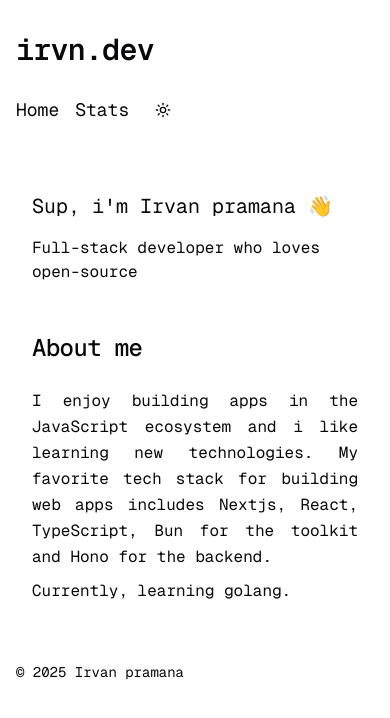
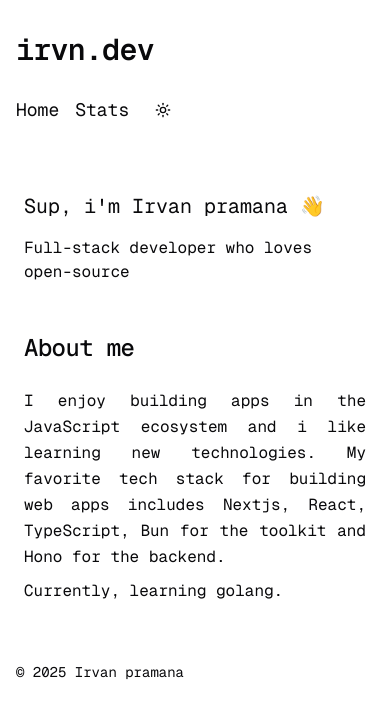
Before and after one commit to 0xirvan/irvn.dev, a Next.js app: page / in a window 390 px wide. Shown: the top 718 px of the page. Built offline with nearby package versions, Linux system fonts and the light colour scheme; some icons are missing.

Commit message:
chore: adjust padding in introduction component section

```diff
--- a/components/introduction.tsx
+++ b/components/introduction.tsx
@@ -3,7 +3,7 @@ import HeadingText from "@/components/heading-text";
 
 function Introduction() {
   return (
-    <section className="space-y-12 px-4 md:px-0">
+    <section className="space-y-12 px-2 md:px-0">
       <div>
         <h1 className="text-xl md:text-2xl mb-4">Sup, i'm Irvan pramana 👋</h1>
         <p>Full-stack developer who loves open-source</p>
```
